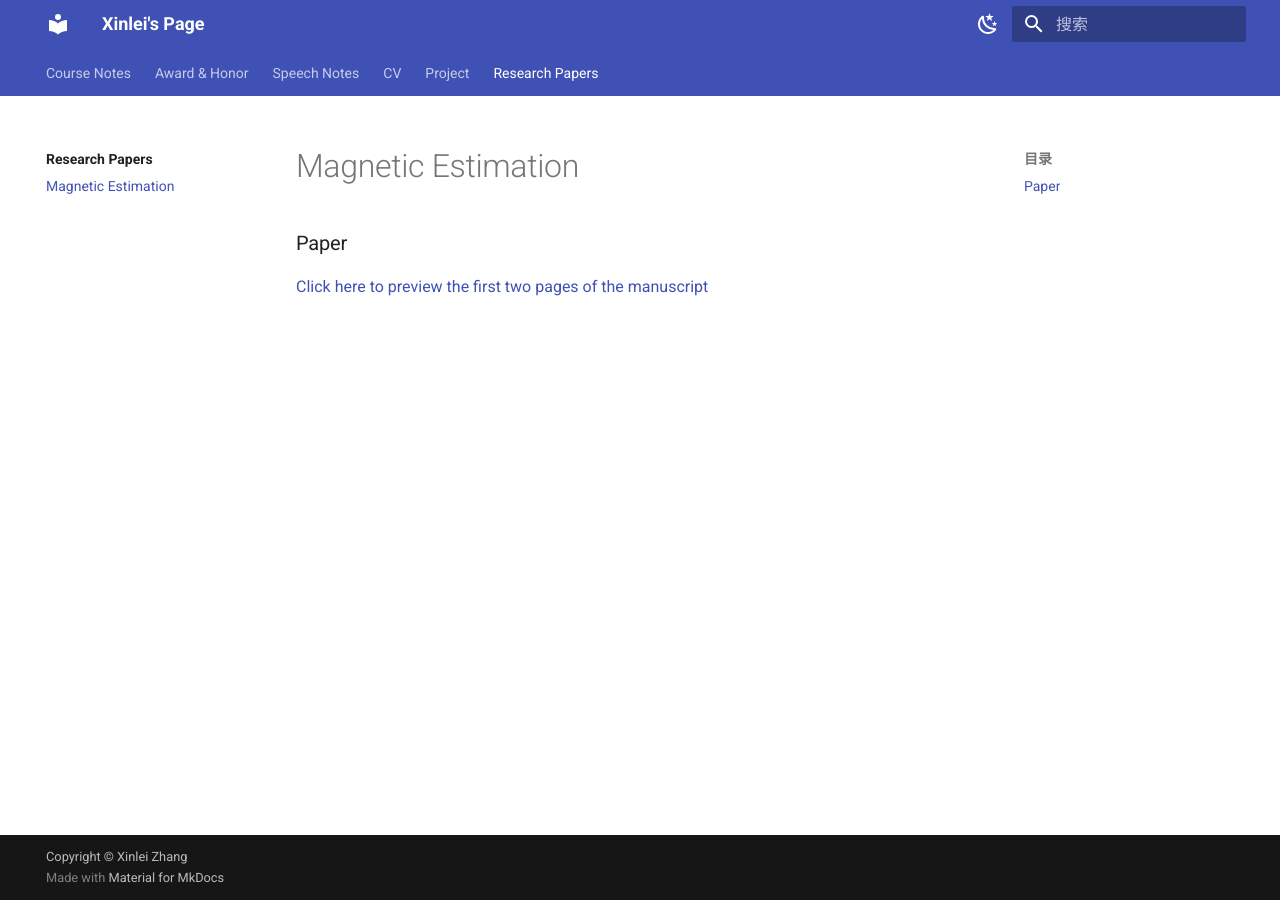
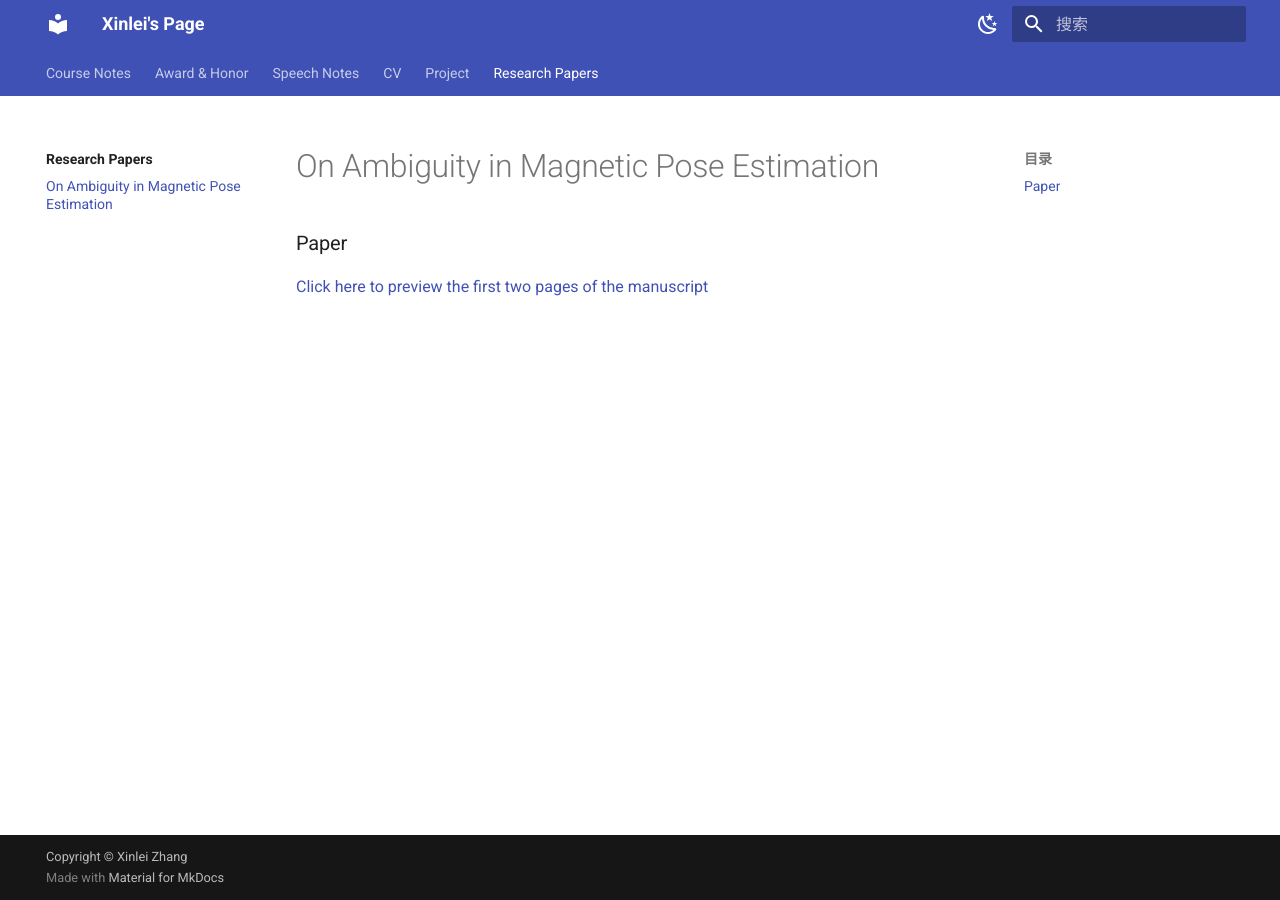
Before and after one commit to GuanQinG-GitHub/personal-website, an MkDocs documentation site: the page built from docs/Research_Papers/On_Ambiguity_in_6-DoF_Magnetic_Pose_Estimation.md, in a window 1280 px wide. Built offline with MkDocs 1.6.1 and Material for MkDocs 9.7.7, drawn with Linux system fonts in a browser that asks for light colours.

Commit message:
Update mkdocs.yml

```diff
--- a/mkdocs.yml
+++ b/mkdocs.yml
@@ -42,7 +42,7 @@
 
  - Research Papers:
    - Research_Papers/index.md
-   - Magnetic Estimation: Research_Papers/On_Ambiguity_in_6-DoF_Magnetic_Pose_Estimation.md
+   - On Ambiguity in Magnetic Pose Estimation: Research_Papers/On_Ambiguity_in_6-DoF_Magnetic_Pose_Estimation.md
 
 # [UI]
 ## [top]
```
